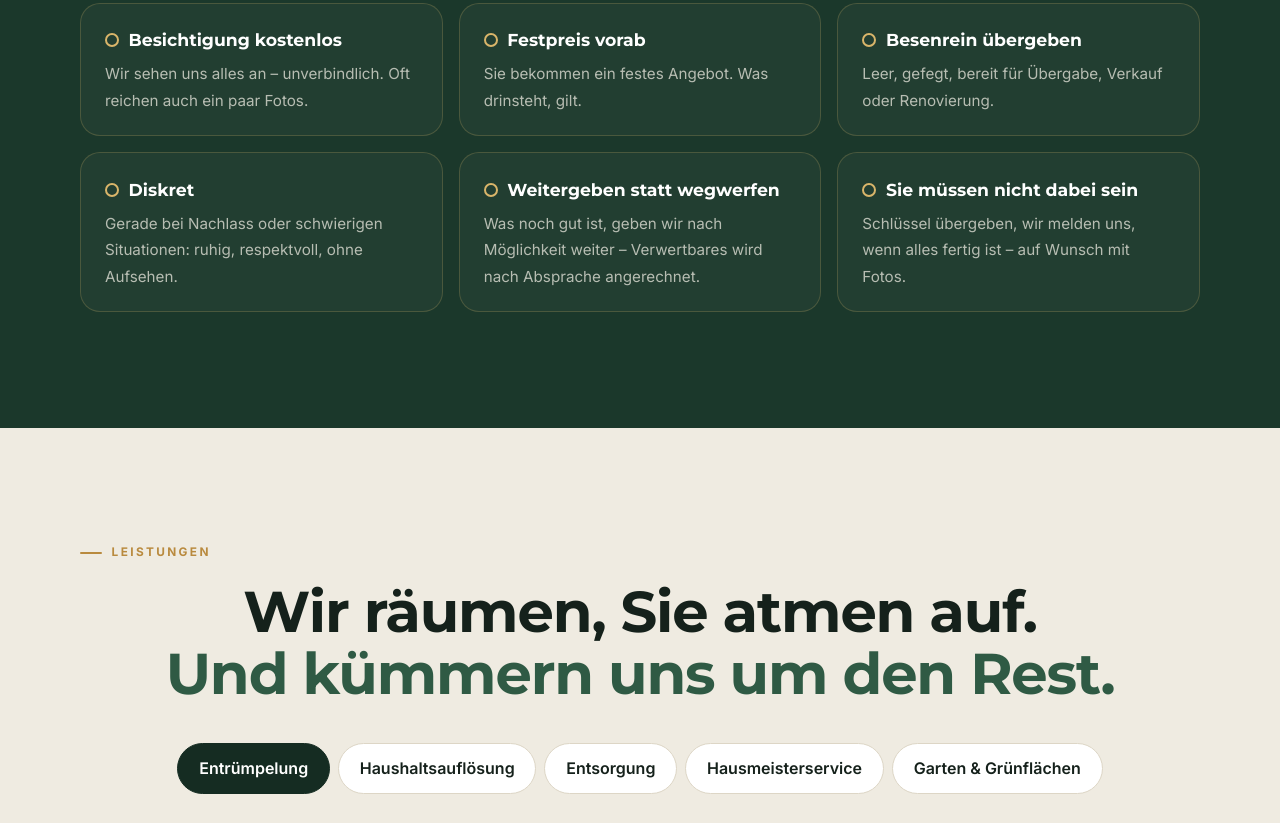
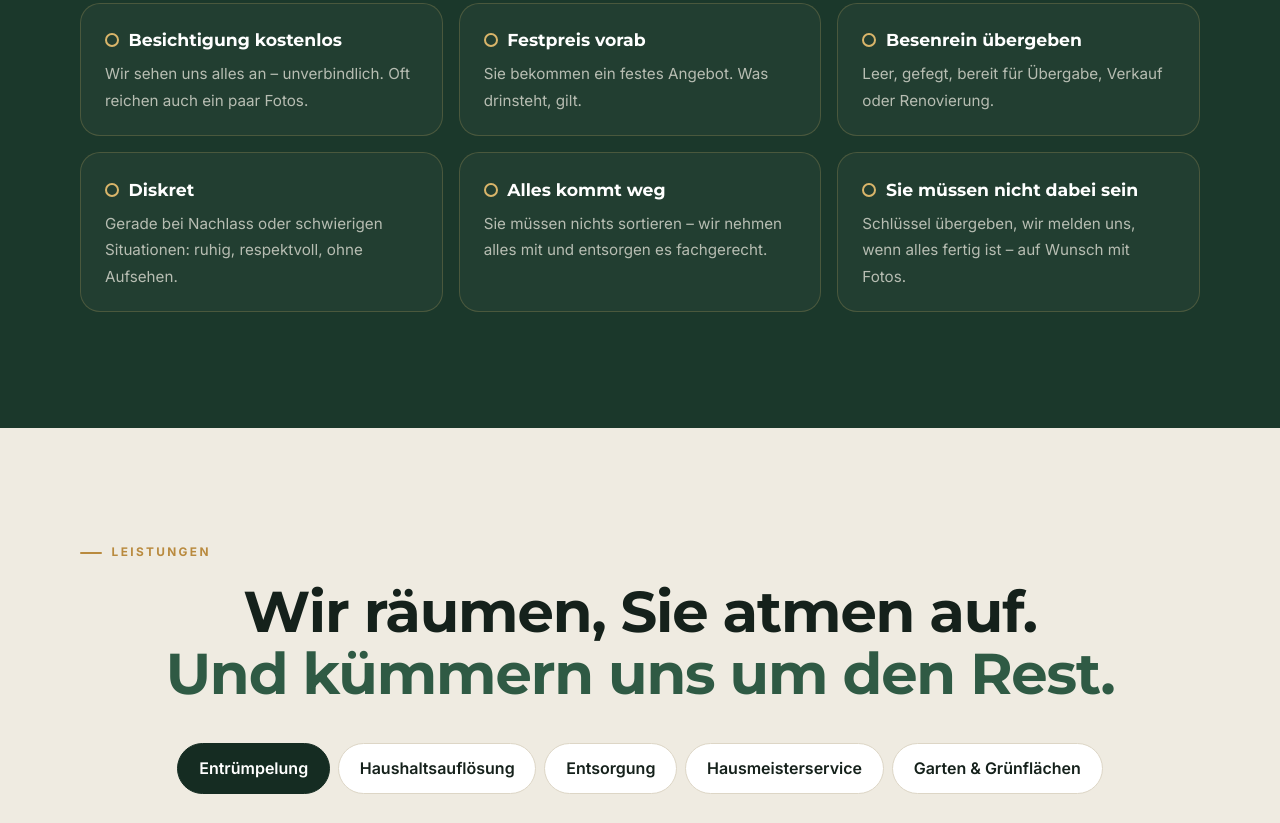
Before and after one commit to Azad-Alois/tanneberger-entwurf, a plain HTML site: page index.html in a window 1280 px wide. Shown: the part 1972-2795 px from the top of the page. Drawn offline with Linux system fonts and the light colour scheme.

Commit message:
Keine Verwertung/Anrechnung: alles wird entsorgt

```diff
--- a/index.html
+++ b/index.html
@@ -112,7 +112,7 @@
           <li class="enthuellen" style="--v:60ms"><b>Festpreis vorab</b><span>Sie bekommen ein festes Angebot. Was drinsteht, gilt.</span></li>
           <li class="enthuellen" style="--v:120ms"><b>Besenrein übergeben</b><span>Leer, gefegt, bereit für Übergabe, Verkauf oder Renovierung.</span></li>
           <li class="enthuellen" style="--v:180ms"><b>Diskret</b><span>Gerade bei Nachlass oder schwierigen Situationen: ruhig, respektvoll, ohne Aufsehen.</span></li>
-          <li class="enthuellen" style="--v:240ms"><b>Weitergeben statt wegwerfen</b><span>Was noch gut ist, geben wir nach Möglichkeit weiter – Verwertbares wird nach Absprache angerechnet.</span></li>
+          <li class="enthuellen" style="--v:240ms"><b>Alles kommt weg</b><span>Sie müssen nichts sortieren – wir nehmen alles mit und entsorgen es fachgerecht.</span></li>
           <li class="enthuellen" style="--v:300ms"><b>Sie müssen nicht dabei sein</b><span>Schlüssel übergeben, wir melden uns, wenn alles fertig ist – auf Wunsch mit Fotos.</span></li>
         </ul>
       </div>
@@ -258,7 +258,6 @@
           <details class="enthuellen"><summary>Was ist mit Dokumenten, Fotos und Wertsachen?<span class="plus"></span></summary><p>Was wir an persönlichen Unterlagen, Fotos oder Wertsachen finden, legen wir beiseite und geben es Ihnen. Sagen Sie uns vorher, wonach wir besonders schauen sollen.</p></details>
           <details class="enthuellen"><summary>Machen Sie auch kleine Aufträge?<span class="plus"></span></summary><p>Ja – auch ein einzelnes Kellerabteil, ein altes Sofa oder ein paar Elektrogeräte. Am schnellsten geht es mit ein paar Fotos per WhatsApp.</p></details>
           <details class="enthuellen"><summary>Was bedeutet „besenrein“?<span class="plus"></span></summary><p>Alle Räume sind leer, Böden gefegt, nichts bleibt zurück. So können Sie die Wohnung direkt übergeben, verkaufen oder renovieren lassen.</p></details>
-          <details class="enthuellen"><summary>Werden gut erhaltene Möbel angerechnet?<span class="plus"></span></summary><p>Was noch verwertbar ist, besprechen wir bei der Besichtigung. Ein Wert kann dann im Angebot berücksichtigt werden – was sich nicht lohnt, entsorgen wir fachgerecht.</p></details>
           <details class="enthuellen"><summary>Hausmeister und Garten: nur einmalig oder regelmäßig?<span class="plus"></span></summary><p>Beides. Einmal den Garten auf Vordermann bringen, die Hecke schneiden oder das Laub weg – oder fest jede Woche bzw. jeden Monat. Grünschnitt nehmen wir gleich mit.</p></details>
           <details class="enthuellen"><summary>Übernehmen Sie den Winterdienst – auch früh morgens?<span class="plus"></span></summary><p>Ja, Räumen und Streuen von Gehwegen und Zufahrten nach Absprache, auch früh morgens und am Wochenende. Die Einzelheiten halten wir vorher schriftlich fest.</p></details>
           <details class="enthuellen"><summary>Wie schnell kann es losgehen?<span class="plus"></span></summary><p>Rufen Sie an oder schreiben Sie uns – wir melden uns kurzfristig mit einem Termin für die Besichtigung.</p></details>
```
Also changed, not shown: 1 other file.
